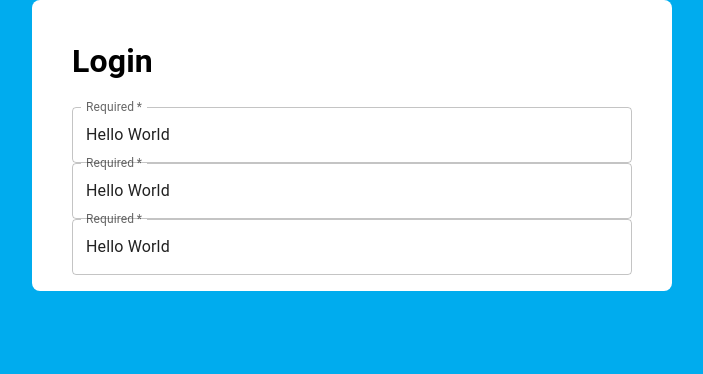
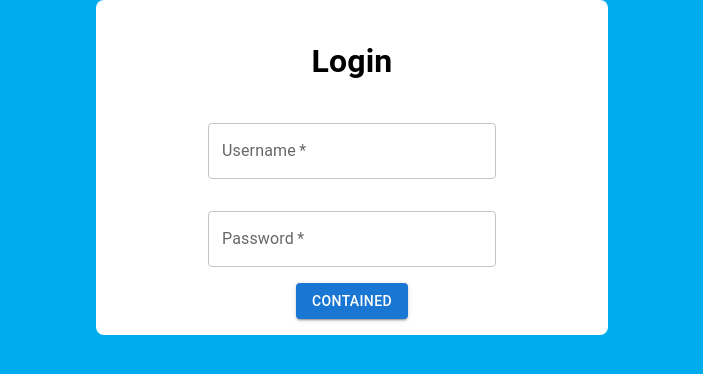
Before and after one commit to mkmuniz/Foxy-it, a React (Vite) app in the folder front/: page / in a window 1280 px wide. Shown: the top 374 px of the page, without its empty margins (288-991 px from the left). Built offline with nearby package versions, Linux system fonts and the light colour scheme.

Commit message:
feat: finished a Login form in index.tsx (Login folder)

```diff
--- a/front/src/ui/components/Form/Login/index.tsx
+++ b/front/src/ui/components/Form/Login/index.tsx
@@ -1,37 +1,33 @@
-import { Box, Container, Stack, TextField, Typography } from "@mui/material";
-import { BoxStyle, ContainerStyle, FormControlStyle } from "./style";
-import FormControl from '@mui/material/FormControl';
+import { Box, Button, Container, FormControl, Grid, Stack, TextField, Typography } from "@mui/material";
+import { BoxStyle, ContainerStyle, TextFieldStyle } from "./style";
 
 
 export default function FormLogin() {
 
     return <>
         <Container sx={ContainerStyle}>
+            <Grid>
                 <Box sx={BoxStyle}>
-                <Typography>
+                    <Typography align="center">
                         <h1>Login</h1>
                     </Typography>
                     <Stack>
-                    <TextField
+                        <FormControl sx={{ alignItems: "center" }}>
+                            <TextField sx={TextFieldStyle}
                                 required
                                 id="outlined-required"
-                        label="Required"
-                        defaultValue="Hello World"
+                                label="Username"
                             />
-                        <TextField
+                            <TextField sx={TextFieldStyle}
                                 required
                                 id="outlined-required"
-                        label="Required"
-                        defaultValue="Hello World"
+                                label="Password"
                             />
-                        <TextField
-                        required
-                        id="outlined-required"
-                        label="Required"
-                        defaultValue="Hello World"
-                        />
+                            <Button variant="contained">Contained</Button>
+                        </FormControl>
                     </Stack>
                 </Box>
+            </Grid>
         </Container>
     </>
 }
--- a/front/src/ui/components/Form/Login/style.ts
+++ b/front/src/ui/components/Form/Login/style.ts
@@ -1,16 +1,14 @@
 export const ContainerStyle = {
     bgcolor: 'white',
     borderRadius: 2,
-    width: 1/2,
+    width: 1/2.5,
 }
 
 export const BoxStyle = {
     p: 2,
-    alignItems: "center",
-    justifyContent: 'center'
 }
 
-export const FormControlStyle = {
-    alignItems: "center",
-    justifyContent: 'center'
+export const TextFieldStyle = {
+    m: 2,
+    width: 1/1.5
 }
```
Lines whose indentation alone changed are shown as unchanged.
